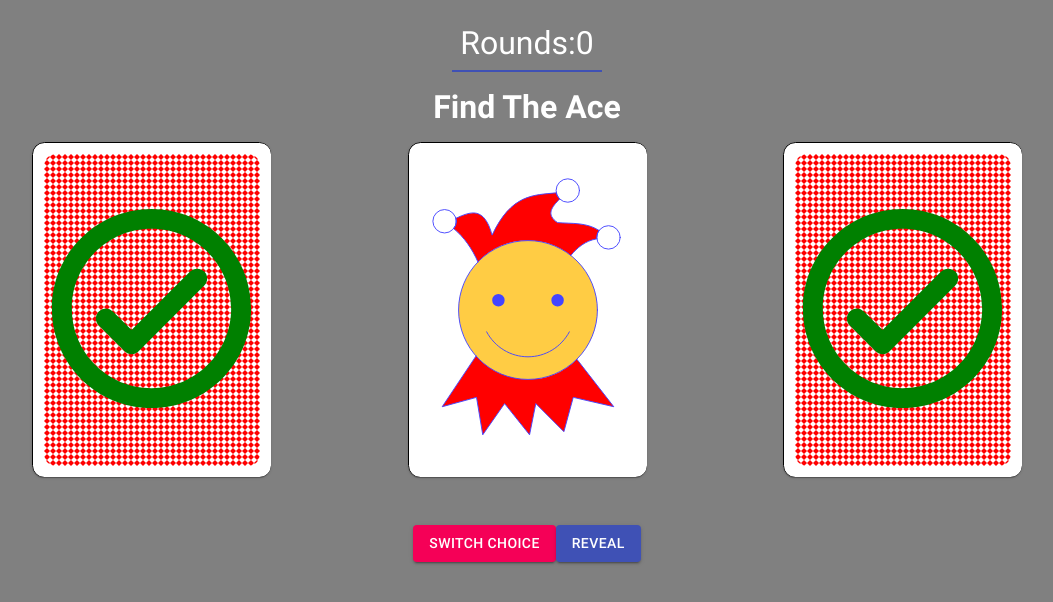
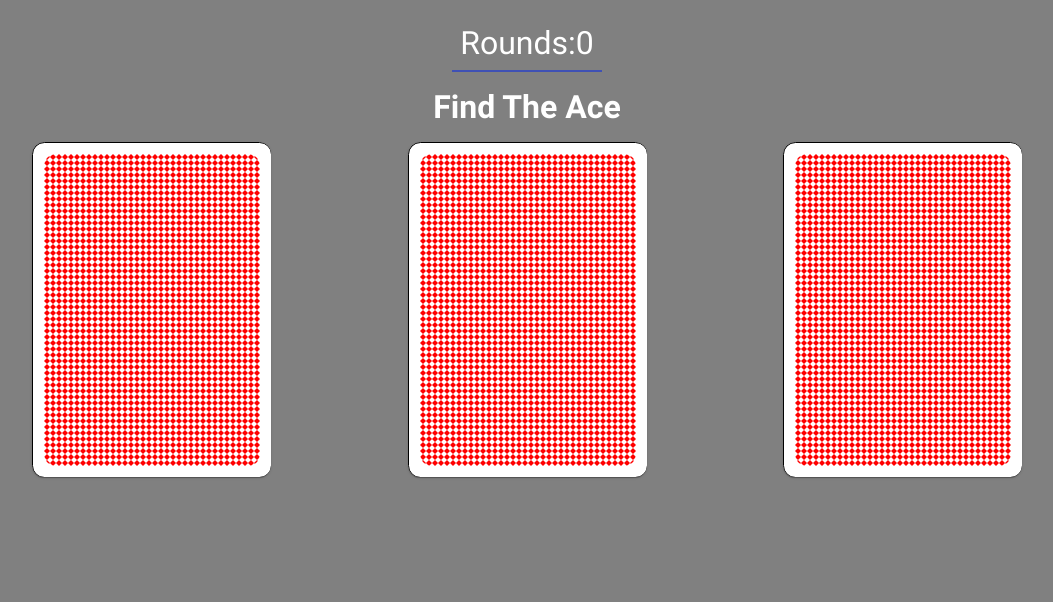
Before and after one commit to centralhawk3/monty-hall-problem, a React app: page / in a window 1280 px wide. Shown: the top 602 px of the page, without its empty margins (113-1166 px from the left). Built offline with nearby package versions, Linux system fonts and the light colour scheme; the HTML template or start-up script is replaced by a standard one.

Commit message:
Remove unecessary component

```diff
--- a/src/App.jsx
+++ b/src/App.jsx
@@ -1,9 +1,9 @@
 import React from 'react';
 
-import Game from 'components/Game/Game';
+import Board from 'components/Board/Board';
 
 const App = () => (
-    <Game/>
+  <Board />
 );
 
 export default App;
--- a/src/components/Game/Game.jsx
+++ /dev/null
@@ -1,9 +0,0 @@
-import React from 'react';
-
-import Board from 'components/Board/Board';
-
-const Game = () => (
-  <Board />
-);
-
-export default Game;
--- a/src/components/GameCard/GameCard.jsx
+++ b/src/components/GameCard/GameCard.jsx
@@ -8,7 +8,7 @@ const GameCard = ({
   card,
   onClick,
 }) => (
-  <div className="playingCardScene" onClick={onClick(card)}>
+  <div className="playingCardScene" onClick={() => onClick(card)}>
     <div className={card.flipped ? 'playingCard isFlipped' : 'playingCard'}>
       <Card className="playingCardFace card-face-reverse" />
       <div className={card.chosen ? 'markCardWrapper' : 'markCardWrapper hide'}>
```
